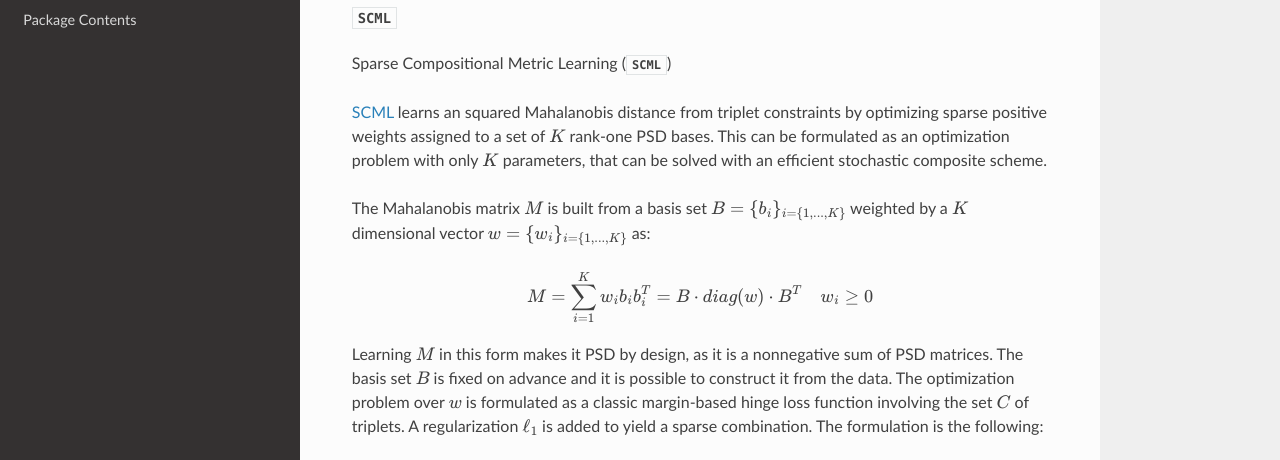
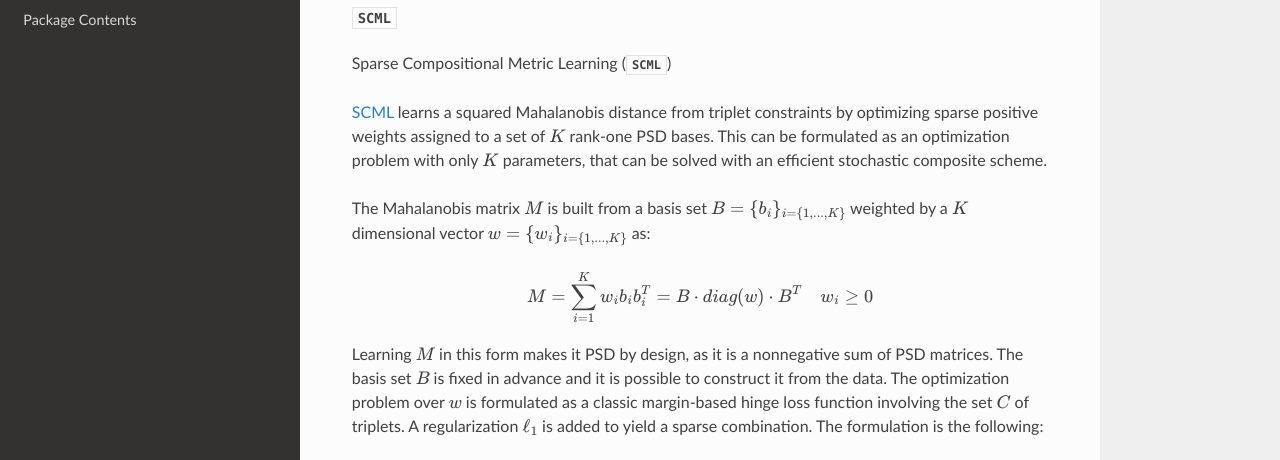
Before and after one commit to scikit-learn-contrib/metric-learn, a Sphinx documentation site: the page built from doc/weakly_supervised.rst, in a window 1280 px wide and 900 px high, scrolled down 12350 px. Shown: the part 155-615 px from the top of the window. Built offline with Sphinx 7.4.7 and the Read the Docs theme 2.0.0, drawn with Linux system fonts in a browser that asks for light colours; pages that are not in the unit, such as notebooks, are missing from menus.

Commit message:
minor grammar fixes

```diff
--- a/doc/weakly_supervised.rst
+++ b/doc/weakly_supervised.rst
@@ -708,7 +708,7 @@ Algorithms
 Sparse Compositional Metric Learning
 (:py:class:`SCML <metric_learn.SCML>`)
 
-`SCML` learns an squared Mahalanobis distance from triplet constraints by
+`SCML` learns a squared Mahalanobis distance from triplet constraints by
 optimizing sparse positive weights assigned to a set of :math:`K` rank-one
 PSD bases. This can be formulated as an optimization problem with only
 :math:`K` parameters, that can be solved with an efficient stochastic
@@ -722,7 +722,7 @@ weighted by a :math:`K` dimensional vector :math:`w = \{w_i\}_{i=\{1,...,K\}}` a
     M = \sum_{i=1}^K w_i b_i b_i^T = B \cdot diag(w) \cdot B^T \quad w_i \geq 0
 
 Learning :math:`M` in this form makes it PSD by design, as it is a
-nonnegative sum of PSD matrices. The basis set :math:`B` is fixed on advance
+nonnegative sum of PSD matrices. The basis set :math:`B` is fixed in advance
 and it is possible to construct it from the data. The optimization problem
 over :math:`w` is formulated as a classic margin-based hinge loss function
 involving the set :math:`C` of triplets. A regularization :math:`\ell_1`
```
